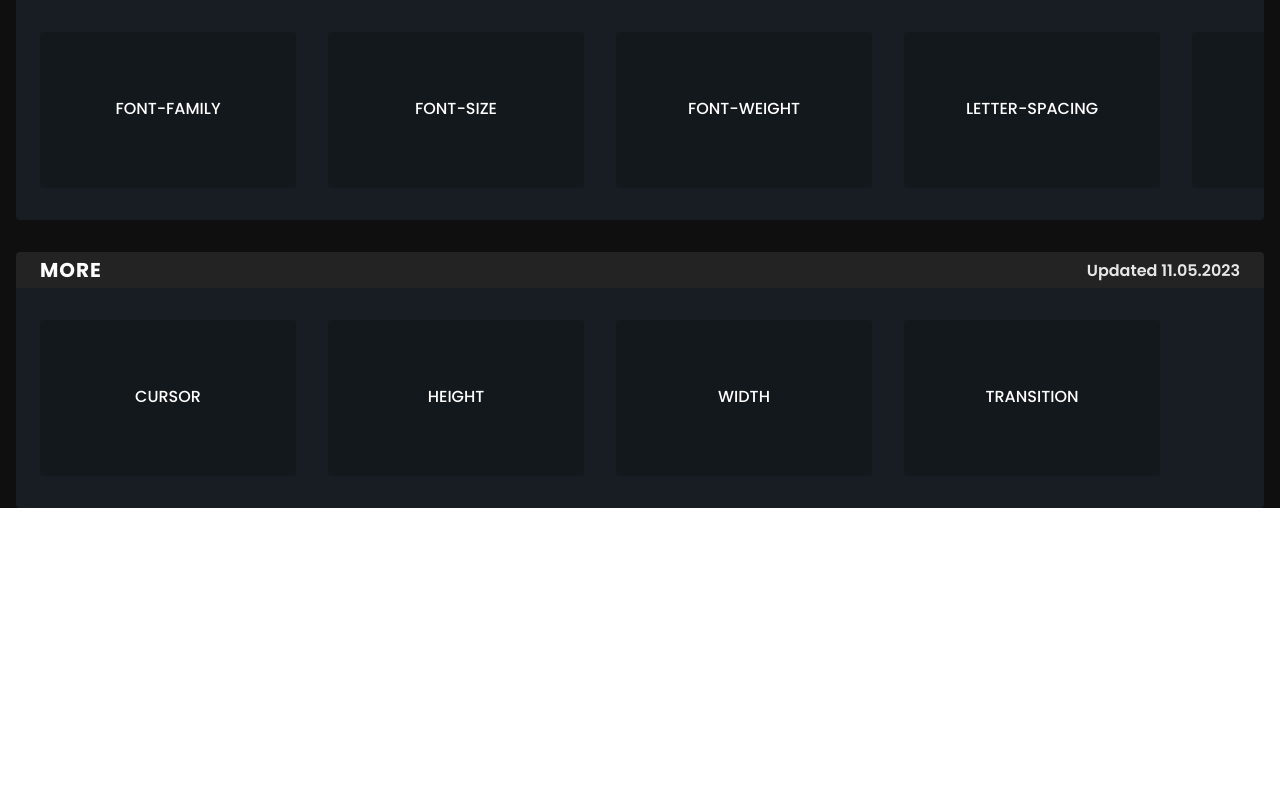
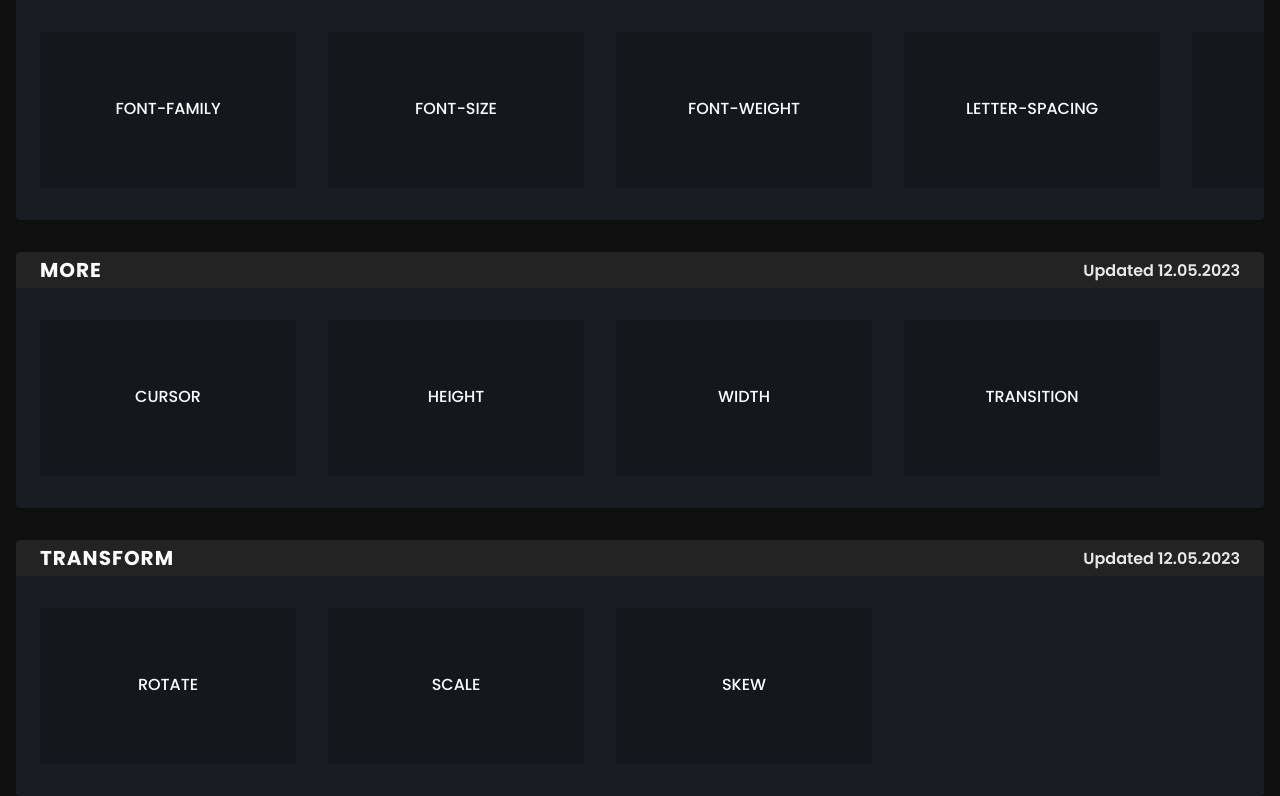
Before and after one commit to Adiksuu/css-properties, a website: page index.html in a window 1280 px wide. Shown: the part 964-1760 px from the top of the page. Before the commit the page ends 1472 px from the top, so only its background shows below. Drawn offline with Linux system fonts and the light colour scheme.

Commit message:
Add files via upload

```diff
--- a/index.html
+++ b/index.html
@@ -67,13 +67,24 @@
             <div class="container">
                 <div class="info">
                     <h1>MORE</h1>
-                    <span>Updated 11.05.2023</span>
+                    <span>Updated 12.05.2023</span>
                 </div>
                 <div class="list">
                     <div class="box" onclick="toSite('property?id=18')">cursor</div>
                     <div class="box" onclick="toSite('property?id=19')">height</div>
                     <div class="box" onclick="toSite('property?id=20')">width</div>
                     <div class="box" onclick="toSite('property?id=22')">transition</div>
+                </div>
+            </div>
+            <div class="container">
+                <div class="info">
+                    <h1>TRANSFORM</h1>
+                    <span>Updated 12.05.2023</span>
+                </div>
+                <div class="list">
+                    <div class="box" onclick="toSite('property?id=23')">rotate</div>
+                    <div class="box" onclick="toSite('property?id=24')">scale</div>
+                    <div class="box" onclick="toSite('property?id=25')">skew</div>
                 </div>
             </div>
         </div>
--- a/src/scripts/functions/properties.ts
+++ b/src/scripts/functions/properties.ts
@@ -198,6 +198,30 @@ window.setTimeout(() => {
       btn4: "3s ease-in",
       btn5: "5s ease",
     },
+    {
+      name: "transform",
+      btn1: "rotate(10deg)",
+      btn2: "rotate(-10deg)",
+      btn3: "rotate(180deg)",
+      btn4: "rotate(-180deg)",
+      btn5: "rotate(0)",
+    },
+    {
+      name: "transform",
+      btn1: "scale(1)",
+      btn2: "scale(.75)",
+      btn3: "scale(1.25)",
+      btn4: "scale(.5)",
+      btn5: "scale(1.5)",
+    },
+    {
+      name: "transform",
+      btn1: "skew(0)",
+      btn2: "skew(15deg)",
+      btn3: "skew(-15deg)",
+      btn4: "skew(15deg, 15deg)",
+      btn5: "skew(-15deg, -15deg)",
+    },
   ];
 
   if (id >= sets.length) {
```
Also changed, not shown: dist/app.js, 1 other file.
